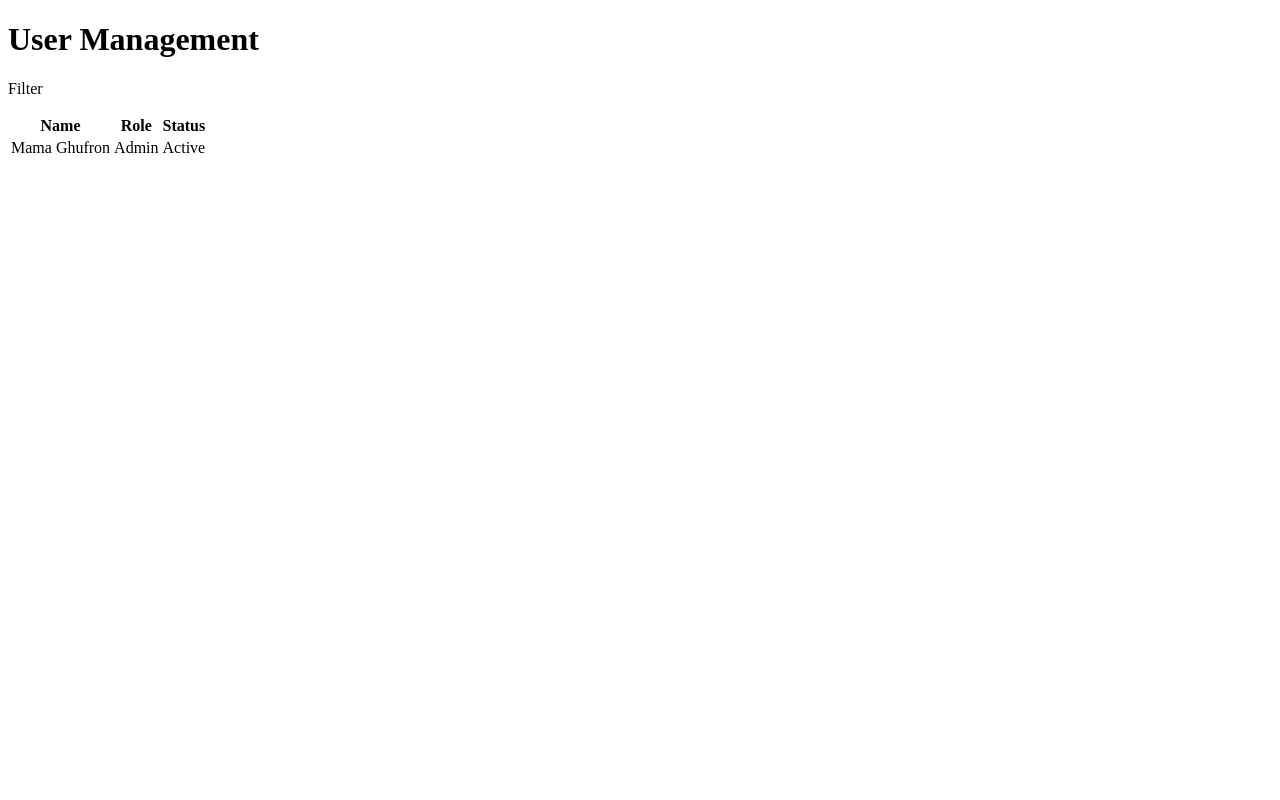
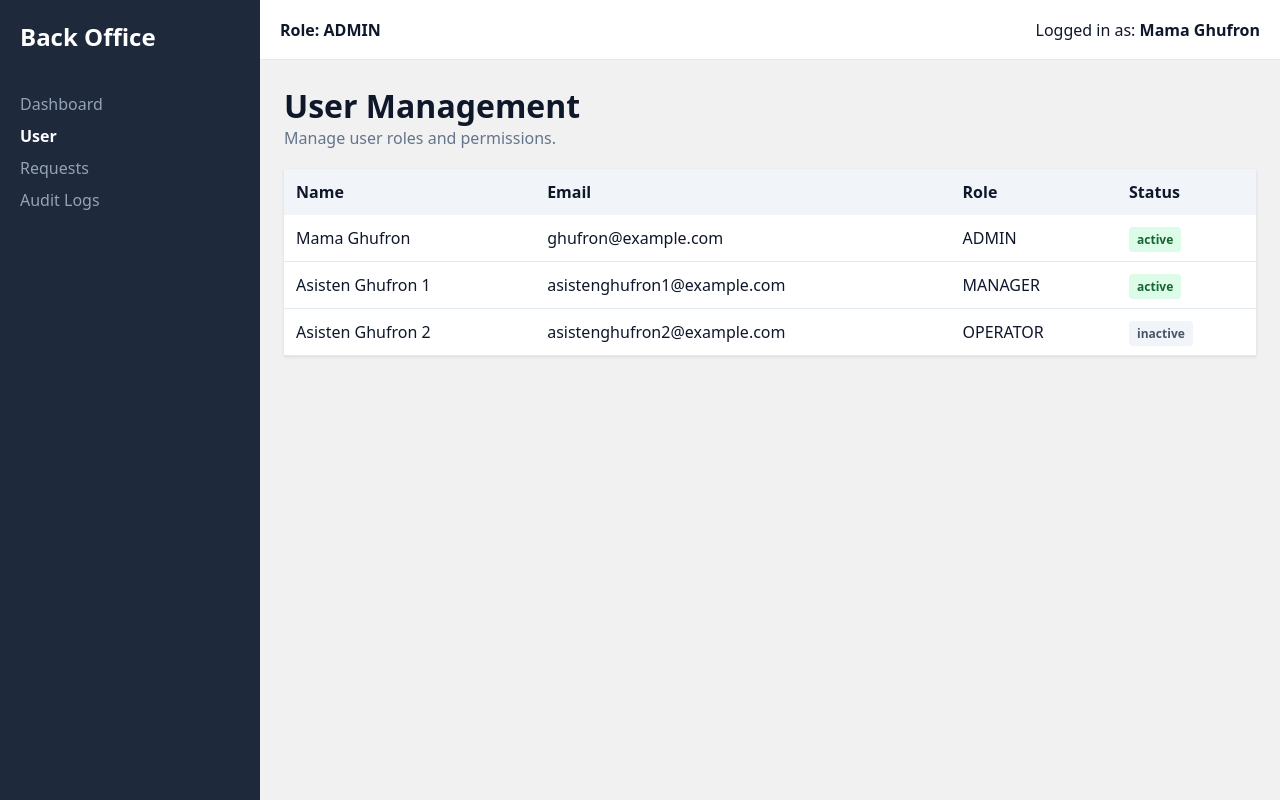
Before and after one commit to Agilbay04/backoffice-capstone, a React (Vite) app: page / in a window 1280 px wide. Built offline with nearby package versions, Linux system fonts and the light colour scheme.

Commit message:
feat(20260518): web fundamentals, react components, typescript

```diff
--- a/src/App.tsx
+++ b/src/App.tsx
@@ -1,11 +1,42 @@
 import UsersPage from "./app/users/page"
+import type { User } from "./types/domain";
 
-function App() {
-  return (
-    <div>
-      <UsersPage />
-    </div>
-  )
+const MOCK_SIGNED_IN_USER: User = {
+  id: '334123',
+  name: 'Mama Ghufron',
+  email: 'ghufron@example.com',
+  role: 'admin',
+  status: 'active',
+  createdAt: '2026-05-15'
 }
 
-export default App
+
+export default function App() {
+  return (<div className="app-shell">
+      {/* SIDEBAR COMPONENT */}
+      <aside className="sidebar">
+        <h2>Back Office</h2>
+        <nav style={{ display: 'flex', flexDirection: 'column', gap: '10px', marginTop: '20px' }}>
+          <a href="#dashboard" style={{ color: '#94a3b8', textDecoration: 'none' }}>Dashboard</a>
+          <a href="#users" style={{ color: '#ffffff', textDecoration: 'none', fontWeight: 'bold' }}>User</a>
+          <a href="#requests" style={{ color: '#94a3b8', textDecoration: 'none' }}>Requests</a>
+          <a href="#logs" style={{ color: '#94a3b8', textDecoration: 'none' }}>Audit Logs</a>
+        </nav>
+      </aside>
+
+      {/* MAIN CONTENT AREA */}
+      <div className="main-area">
+        {/* TOPBAR COMPONENT */}
+        <header className="topbar">
+          <div><strong>Role: {MOCK_SIGNED_IN_USER.role.toUpperCase()}</strong></div>
+          <div>Logged in as: <strong>{MOCK_SIGNED_IN_USER.name}</strong></div>
+        </header>
+
+        {/* PAGE CONTENT */}
+        <div className="content-area">
+          <UsersPage />
+        </div>
+      </div>
+    </div>
+  );
+}
--- a/src/app/users/page.tsx
+++ b/src/app/users/page.tsx
@@ -1,28 +1,40 @@
+import StatusBadge from '../../common/StatusBadge';
+import type { User } from '../../types/domain';
+
+const MOCK_USERS: User[] = [
+  { id: '1', name: 'Mama Ghufron', email: 'ghufron@example.com', role: 'admin', status: 'active', createdAt: '2026-05-15' },
+  { id: '2', name: 'Asisten Ghufron 1', email: 'asistenghufron1@example.com', role: 'manager', status: 'active', createdAt: '2026-05-16' },
+  { id: '3', name: 'Asisten Ghufron 2', email: 'asistenghufron2@example.com', role: 'operator', status: 'inactive', createdAt: '2026-05-17' },
+];
+
 export default function UsersPage() {
   return (
     <main>
-      <header>
+      <div style={{ marginBottom: '20px' }}>
         <h1>User Management</h1>
-      </header>
+        <p style={{ color: '#64748b' }}>Manage user roles and permissions.</p>
+      </div>
 
-      <section>
-        <p>Filter</p>
-      </section>
-
-      <table>
+      <table style={{ width: '100%', borderCollapse: 'collapse', backgroundColor: '#ffffff', boxShadow: '0 1px 3px rgba(0,0,0,0.1)' }}>
         <thead>
-          <tr>
-            <th>Name</th>
-            <th>Role</th>
-            <th>Status</th>
+          <tr style={{ backgroundColor: '#f1f5f9', textAlign: 'left' }}>
+            <th style={{ padding: '12px' }}>Name</th>
+            <th style={{ padding: '12px' }}>Email</th>
+            <th style={{ padding: '12px' }}>Role</th>
+            <th style={{ padding: '12px' }}>Status</th>
           </tr>
         </thead>
         <tbody>
-          <tr>
-            <td>Mama Ghufron</td>
-            <td>Admin</td>
-            <td>Active</td>
-          </tr>
+          {MOCK_USERS.map((user) => (
+            <tr key={user.id} style={{ borderBottom: '1px solid #e2e8f0' }}>
+              <td style={{ padding: '12px' }}>{user.name}</td>
+              <td style={{ padding: '12px' }}>{user.email}</td>
+              <td style={{ padding: '12px' }}>{user.role.toUpperCase()}</td>
+              <td style={{ padding: '12px' }}>
+                <StatusBadge status={user.status} />
+              </td>
+            </tr>
+          ))}
         </tbody>
       </table>
     </main>
--- /dev/null
+++ b/src/common/StatusBadge.tsx
@@ -0,0 +1,30 @@
+import type { UserStatus } from "../types/domain";
+
+interface StatusBadgeProps {
+    status: UserStatus;
+}
+
+export default function StatusBadge({ status }: StatusBadgeProps) {
+   const getBadgeStyle = () => {
+    switch (status) {
+        case 'active':
+            return { backgroundColor: '#dcfce7', color: '#166534' }
+        case 'inactive':
+            return { backgroundColor: '#f1f5f9', color: '#475569' }
+        default:
+            return { backgroundColor: '#e2e8f0', color: '#1e293b' }
+    }
+   };
+
+   return (
+    <span style={{
+        padding: '4px 8px',
+        borderRadius: '4px',
+        fontSize: '12px',
+        fontWeight: 'bold',
+        ...getBadgeStyle()
+    }}>
+        {status}
+    </span>
+   )
+}
--- /dev/null
+++ b/src/index.css
@@ -0,0 +1,51 @@
+* {
+    box-sizing: border-box;
+    margin: 0;
+    padding: 0;
+}
+
+body {
+    font-family: system-ui, -apple-system, BlinkMacSystemFont, 'Segoe UI', Roboto, sans-serif;
+    background-color: #f1f1f1;
+    color: #0f172a;
+}
+
+.app-shell {
+    display: flex;
+    height: 100vh;
+    width: 100vw;
+    overflow: hidden;
+}
+
+.sidebar {
+    width: 260px;
+    background-color: #1e293b;
+    color: #ffffff;
+    padding: 20px;
+    display: flex;
+    flex-direction: column;
+    gap: 20px;
+}
+
+.main-area {
+    flex: 1;
+    display: flex;
+    flex-direction: column;
+    overflow: hidden;
+}
+
+.topbar {
+    height: 60px;
+    background-color: #ffffff;
+    border-bottom: 1px solid #e2e8f0;
+    padding: 0 20px;
+    display: flex;
+    align-items: center;
+    justify-content: space-between;
+}
+
+.content-area {
+    flex: 1;
+    padding: 24px;
+    overflow-y: auto;
+}
--- a/src/main.tsx
+++ b/src/main.tsx
@@ -1,6 +1,7 @@
 import { StrictMode } from 'react'
 import { createRoot } from 'react-dom/client'
 import App from './App.tsx'
+import './index.css'
 
 createRoot(document.getElementById('root')!).render(
   <StrictMode>
--- /dev/null
+++ b/src/types/domain.ts
@@ -0,0 +1,26 @@
+export type UserRole = 'admin' | 'operator' | 'manager';
+export type UserStatus = 'active' | 'inactive';
+
+export interface User {
+    id: string;
+    name: string;
+    email: string;
+    role: UserRole;
+    status: UserStatus;
+    createdAt: string;
+}
+
+export interface Request {
+    id: string;
+    title: string;
+    status: 'pending' | 'approved' | 'rejected';
+    requsetBy: string;
+    createdAt: string;
+}
+
+export interface AuditLog {
+    id: string;
+    actor: string;
+    action: string;
+    timestamp: string;
+}
```
Also changed, not shown: 2 other files (tests, documents, lock files or other folders).
